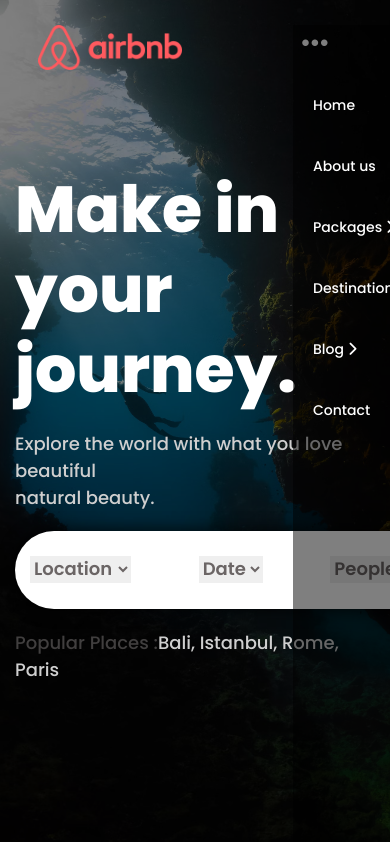
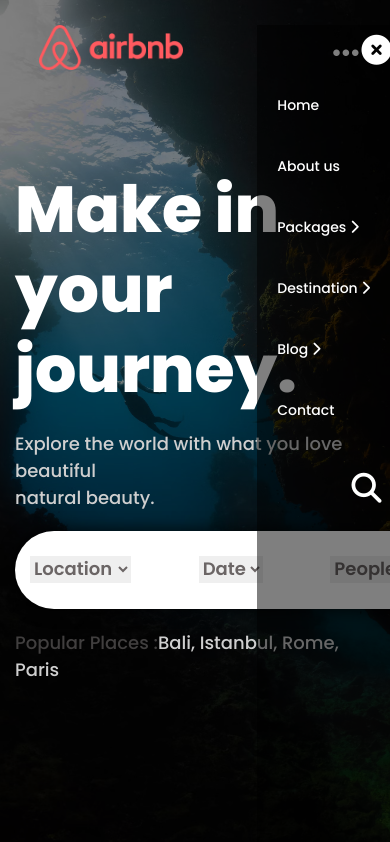
Before and after one commit to PremKaneriya/TRAVEL-HTML, a plain HTML site: page index.html in a window 390 px wide. Shown: the top 842 px of the page. Drawn offline with nearby package versions, Linux system fonts and the light colour scheme.

Commit message:
very generous

```diff
--- a/Assets/css/style.css
+++ b/Assets/css/style.css
@@ -1296,7 +1296,7 @@ nav > ul > li > a:hover i ,.submenu > li:hover a > i{
         width: 40%;
         background-color:rgba(0, 0, 0, 0.5);
         top: 0;
-        right: -60%;
+        right: -65%;
         transition: all 0.5s;
     }
 
@@ -1335,7 +1335,7 @@ nav > ul > li > a:hover i ,.submenu > li:hover a > i{
     }
 
     .showHide {
-        right: -13rem;
+        right: -15rem;
     }
 
     nav > i {
@@ -1357,15 +1357,37 @@ nav > ul > li > a:hover i ,.submenu > li:hover a > i{
     }
 
     .fa-ellipsis {
-      margin: 1rem -9rem 1rem 6rem;
+      margin: 1rem -5rem 1rem 6rem;
         }
+}
+
+@media screen and (max-width: 800px)  {
+  .showHide {
+    right: -5rem;
+  }
 }
 
 @media screen and (max-width: 700px) {
 
   .showHide {
-    right: -12rem;
+    right: -13rem;
 }
+
+.fa-ellipsis {
+  margin: 1rem -8rem 1rem 6rem;
+}
+
+nav > ul {
+  position: absolute;
+  height: 100vh;
+  width: 34%;
+  background-color:rgba(0, 0, 0, 0.5);
+  top: 0;
+  right: -71%;
+  transition: all 0.5s;
+}
+
+
 }
 
 @media screen and (max-width: 600px ) {
@@ -1391,32 +1413,38 @@ nav > ul > li > a:hover i ,.submenu > li:hover a > i{
   nav > ul {
     position: absolute;
     height: 100vh;
-    width: 90%;
+    width: 34%;
     background-color:rgba(0, 0, 0, 0.5);
     top: 0;
-    right: -60%;
+    right: -23%;
     transition: all 0.5s;
+}
+
+.showHide {
+  right: -23rem;
 }
 
 }
 
 @media screen and (max-width: 400px) {
   .fa-ellipsis {
-    margin: 0rem -2rem 1rem 12rem;
-  }
+    margin: 1rem -3rem 0rem 15rem;
+    }
 
   nav > ul {
     position: absolute;
     height: 100vh;
-    width: 60%;
+    width: 50%;
     background-color:rgba(0, 0, 0, 0.5);
     top: 0;
-    right: -60%;
+    right: -31%;
     transition: all 0.5s;
 }
 
 .showHide {
-  right:;
+  right: -27rem;
 }
 
+
+
   }
```
